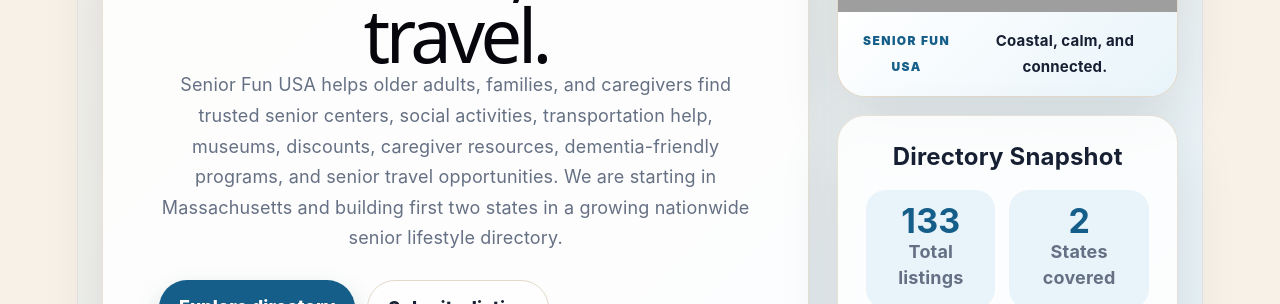
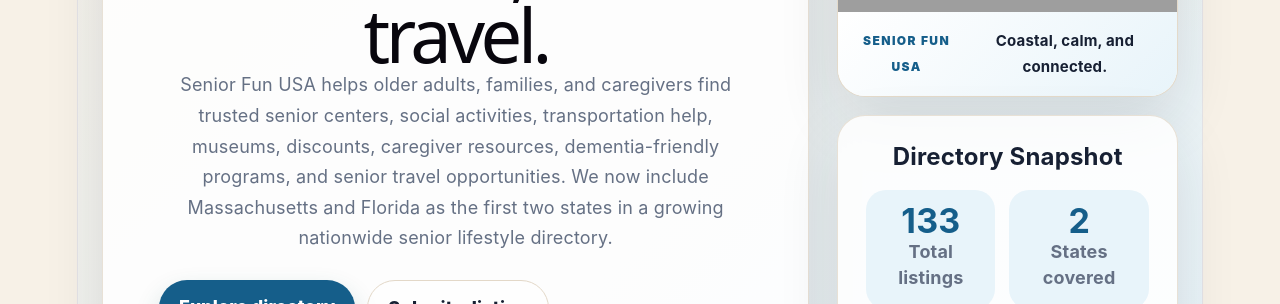
Before and after one commit to bahramjo4534-prog/senior-fun-usa, a React (Vite) app: page / in a window 1280 px wide. Shown: the part 474-778 px from the top of the page. Built offline with nearby package versions, Linux system fonts and the light colour scheme; grey boxes are pictures that could not be loaded.

Commit message:
Update homepage for Florida launch

```diff
--- a/src/App.jsx
+++ b/src/App.jsx
@@ -173,8 +173,8 @@
               Senior Fun USA helps older adults, families, and caregivers find
               trusted senior centers, social activities, transportation help,
               museums, discounts, caregiver resources, dementia-friendly programs,
-              and senior travel opportunities. We are starting in Massachusetts
-              and building first two states in a growing nationwide senior lifestyle directory.
+              and senior travel opportunities. We now include Massachusetts and Florida as the
+              first two states in a growing nationwide senior lifestyle directory.
             </p>
             <div className="hero-actions">
               <a href="#directory" className="primary-button">
```
